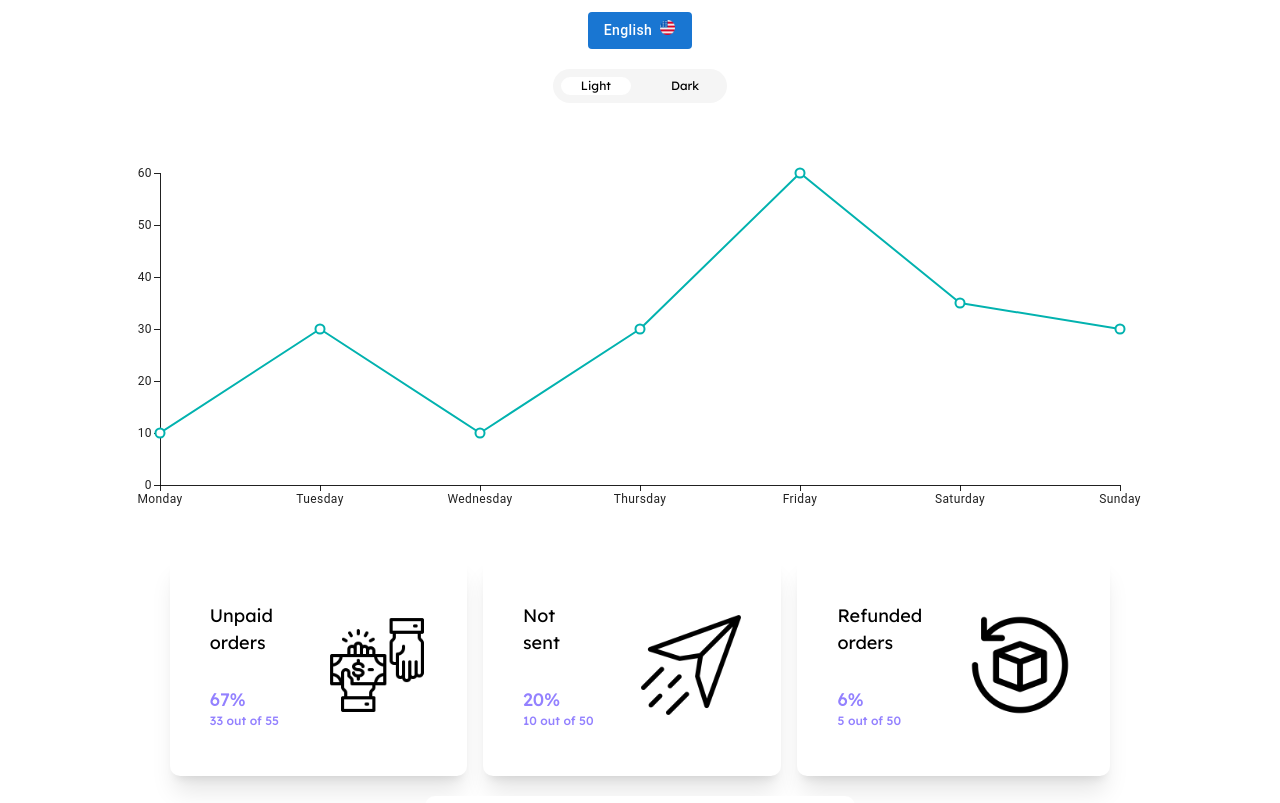
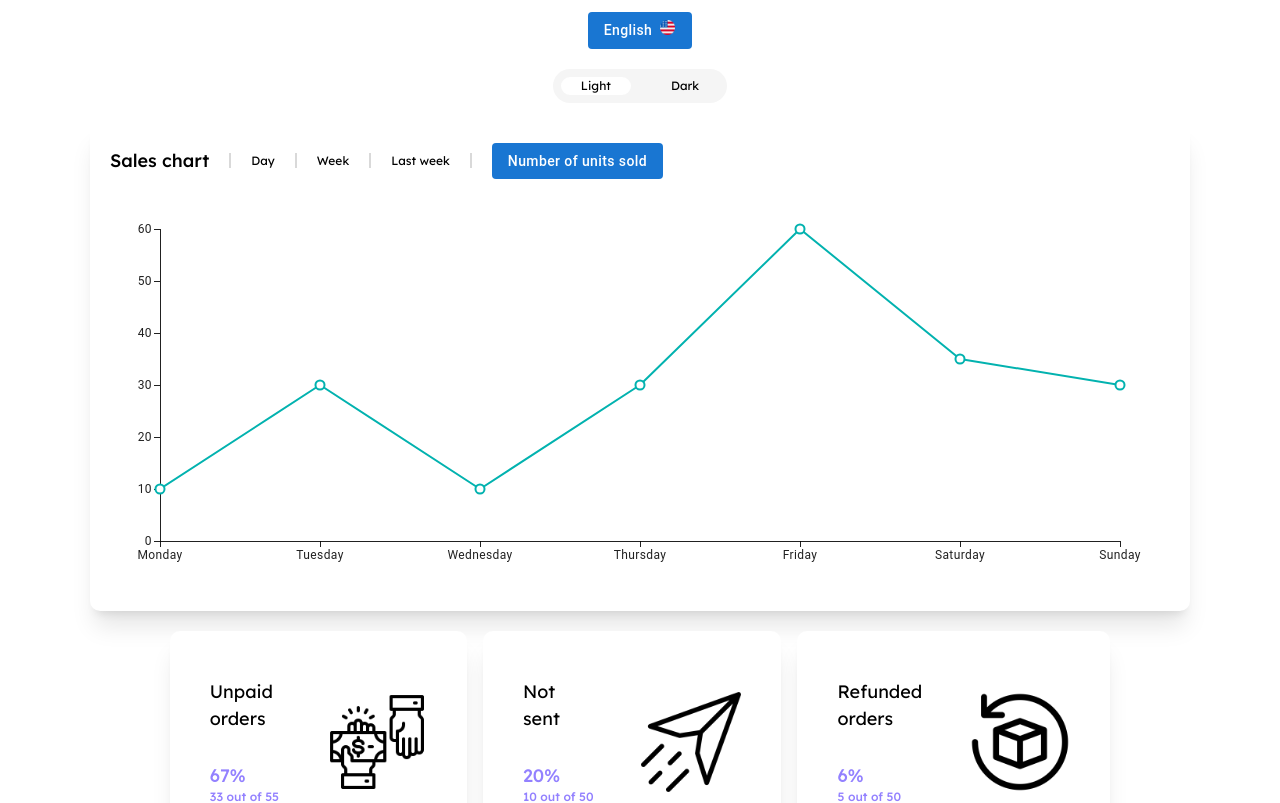
Before and after one commit to studia-pw/sellers-dashboard, a Next.js app: page / in a window 1280 px wide. Shown: the part 600-1403 px from the top of the page. Built offline with nearby package versions, Linux system fonts and the light colour scheme.

Commit message:
Sales graph looks good

```diff
--- /dev/null
+++ b/src/app/components/styled-menu.js
@@ -0,0 +1,46 @@
+import { styled } from "@mui/material/styles";
+import Menu from "@mui/material/Menu";
+import * as React from "react";
+
+export const StyledMenu = styled((props) => (
+  <Menu
+    elevation={0}
+    anchorOrigin={{
+      vertical: "bottom",
+      horizontal: "right",
+    }}
+    transformOrigin={{
+      vertical: "top",
+      horizontal: "right",
+    }}
+    {...props}
+  />
+))(({ theme }) => ({
+  "& .MuiPaper-root": {
+    borderRadius: 6,
+    marginTop: theme.spacing(1),
+    minWidth: 180,
+    color:
+      theme.palette.mode === "light"
+        ? "rgb(55, 65, 81)"
+        : theme.palette.grey[300],
+    boxShadow:
+      "rgb(255, 255, 255) 0px 0px 0px 0px, rgba(0, 0, 0, 0.05) 0px 0px 0px 1px, rgba(0, 0, 0, 0.1) 0px 10px 15px -3px, rgba(0, 0, 0, 0.05) 0px 4px 6px -2px",
+    "& .MuiMenu-list": {
+      padding: "4px 0",
+    },
+    "& .MuiMenuItem-root": {
+      "& .MuiSvgIcon-root": {
+        fontSize: 18,
+        color: theme.palette.text.secondary,
+        marginRight: theme.spacing(1.5),
+      },
+      "&:active": {
+        // backgroundColor: alpha(
+        //   theme.palette.primary.main,
+        //   theme.palette.action.selectedOpacity,
+        // ),
+      },
+    },
+  },
+}));
--- /dev/null
+++ b/src/app/dashboard/components/graph/chart-widget.js
@@ -0,0 +1,171 @@
+import * as React from "react";
+import { LineChart } from "@mui/x-charts/LineChart";
+import { useTranslation } from "react-i18next";
+import { useDispatch, useSelector } from "react-redux";
+import { changeLanguage } from "@/app/lib/store";
+import Button from "@mui/material/Button";
+import { Icon } from "@mui/material";
+import MenuItem from "@mui/material/MenuItem";
+import { StyledMenu } from "@/app/components/styled-menu";
+
+export default function ChartWidget() {
+  const { t } = useTranslation();
+  const dispatch = useDispatch();
+
+  const weekDaysLabels = [
+    t("salesChart.days.monday"),
+    t("salesChart.days.tuesday"),
+    t("salesChart.days.wednesday"),
+    t("salesChart.days.thursday"),
+    t("salesChart.days.friday"),
+    t("salesChart.days.saturday"),
+    t("salesChart.days.sunday"),
+  ];
+
+  const hoursLabels = [
+    "00",
+    "01",
+    "02",
+    "03",
+    "04",
+    "05",
+    "06",
+    "07",
+    "08",
+    "09",
+    "10",
+    "11",
+    "12",
+    "13",
+    "14",
+    "15",
+    "16",
+    "17",
+    "18",
+    "19",
+    "20",
+    "21",
+    "22",
+    "23",
+  ];
+
+  const chartTimeRanges = {
+    day: {
+      id: 0,
+      nativeName: t("salesChart.timeRanges.day"),
+    },
+    week: {
+      id: 1,
+      nativeName: t("salesChart.timeRanges.week"),
+    },
+    lastWeek: {
+      id: 2,
+      nativeName: t("salesChart.timeRanges.lastWeek"),
+    },
+  };
+  let chosenTimeRange = chartTimeRanges["day"];
+  const changeTimeRange = (timeRange) => {
+    chosenTimeRange = timeRange;
+  };
+
+  const measurementsPresentedOnChart = {
+    unitsSoldNumber: {
+      id: 0,
+      nativeName: t("salesChart.measurements.unitsSoldNumber"),
+    },
+    turnover: {
+      id: 1,
+      nativeName: t("salesChart.measurements.turnover"),
+    },
+  };
+  let chosenMeasurement = measurementsPresentedOnChart["unitsSoldNumber"];
+
+  // const language = useSelector((state) => {
+  //   return state.languageState.usedLanguage;
+  // });
+
+  const changeMeasurementAndCloseMenu = (language) => {
+    // dispatch(changeLanguage(language));
+    handleClose();
+  };
+
+  const [anchorEl, setAnchorEl] = React.useState(null);
+  const open = Boolean(anchorEl);
+  const handleClick = (event) => {
+    setAnchorEl(event.currentTarget);
+  };
+  const handleClose = () => {
+    setAnchorEl(null);
+  };
+
+  return (
+    <div className="card">
+      <div className="flex flex-row flex items-center gap-[20px]">
+        <h3 className="font-medium flex items-center justify-center">
+          {t("salesChart.header")}
+        </h3>
+        <div className="border-solid border-l-2 border-[#D9D9D9] h-[15px] w-[2px]"></div>
+
+        {Object.keys(chartTimeRanges).map((timeRange) => (
+          <React.Fragment>
+            <button
+              key={"chartTimeRange" + chartTimeRanges[timeRange].id}
+              onClick={() => changeTimeRange(chartTimeRanges[timeRange])}
+              className="text-black text-[12px] font-normal font-lexend"
+            >
+              {chartTimeRanges[timeRange].nativeName}
+            </button>
+            <div className="border-solid border-l-2 border-[#D9D9D9] h-[15px] w-[2px]"></div>
+          </React.Fragment>
+        ))}
+
+        <div>
+          <Button
+            className="rounded-full bg-[#F5F5F5] px-[10px] py-[9px] text-black text-[12px] font-normal font-lexend"
+            id="measurement-switch-button"
+            aria-controls={open ? "measurement-switch-menu" : undefined}
+            aria-haspopup="true"
+            aria-expanded={open ? "true" : undefined}
+            variant="contained"
+            disableElevation
+            sx={{
+              textTransform: "none",
+              "&:hover": {
+                backgroundColor: "#D8D8D8",
+              },
+            }}
+            onClick={handleClick}
+          >
+            {chosenMeasurement.nativeName}
+          </Button>
+          <StyledMenu
+            id="measurement-switch-menu"
+            anchorEl={anchorEl}
+            open={open}
+            onClose={handleClose}
+          >
+            {Object.keys(measurementsPresentedOnChart).map((measurement) => (
+              <MenuItem
+                type="submit"
+                key={measurement}
+                onClick={() => changeMeasurementAndCloseMenu(measurement)}
+                disabled={chosenMeasurement.id === measurement.id}
+                disableRipple
+                className="text-black text-[12px] font-normal font-lexend"
+              >
+                {measurementsPresentedOnChart[measurement].nativeName}
+              </MenuItem>
+            ))}
+          </StyledMenu>
+        </div>
+      </div>
+      <LineChart
+        series={[{ curve: "linear", data: [10, 30, 10, 30, 60, 35, 30] }]}
+        yAxis={[{ min: 0 }]}
+        xAxis={[{ scaleType: "point", data: weekDaysLabels }]}
+        width={1060}
+        height={412}
+      />
+    </div>
+  );
+}
--- a/src/app/dashboard/components/graph/graph-widget.js
+++ /dev/null
@@ -1,58 +0,0 @@
-import * as React from 'react';
-import { LineChart } from '@mui/x-charts/LineChart';
-import {useTranslation} from "react-i18next";
-
-export default function GraphWidget() {
-  const { t } = useTranslation();
-
-  const weekDaysLabels = [
-    t("salesGraph.days.monday"),
-    t("salesGraph.days.tuesday"),
-    t("salesGraph.days.wednesday"),
-    t("salesGraph.days.thursday"),
-    t("salesGraph.days.friday"),
-    t("salesGraph.days.saturday"),
-    t("salesGraph.days.sunday"),
-  ];
-
-  const hoursLabels = [
-    "00",
-    "01",
-    "02",
-    "03",
-    "04",
-    "05",
-    "06",
-    "07",
-    "08",
-    "09",
-    "10",
-    "11",
-    "12",
-    "13",
-    "14",
-    "15",
-    "16",
-    "17",
-    "18",
-    "19",
-    "20",
-    "21",
-    "22",
-    "23",
-  ];
-
-  return (
-    <div>
-      <LineChart
-        series={[
-          { curve: "linear", data: [10, 30, 10, 30, 60, 35, 30] },
-        ]}
-        yAxis={[{min: 0}]}
-        xAxis={[{ scaleType: 'point', data: weekDaysLabels }]}
-        width={1060}
-        height={412}
-      />
-    </div>
-  );
-}
--- a/src/app/dashboard/components/offer/offer-item.js
+++ b/src/app/dashboard/components/offer/offer-item.js
@@ -24,7 +24,7 @@ function OfferItemSales() {
         <p>{t("offer.turnover")}:</p>
       </div>
       <div className="flex flex-col items-end text-[#444444]">
-        <p>{t("offer.pieces", {count: 3})}</p>
+        <p>{t("offer.units", {count: 3})}</p>
         <p>9000 PLN</p>
       </div>
     </div>
--- a/src/app/i18n.js
+++ b/src/app/i18n.js
@@ -23,7 +23,7 @@ i18next.use(initReactI18next).init({
           name: "Phone 8/128",
           sold: "Sold",
           turnover: "Turnover",
-          pieces: "{{count}} pieces",
+          units: "{{count}} units",
           bestSellers: "Best sellers",
           leastSellers: "Least sellers",
         },
@@ -40,7 +40,8 @@ i18next.use(initReactI18next).init({
           refundedOrders: "Refunded orders",
           numberSummary: "{{count}} out of {{total}}",
         },
-        salesGraph: {
+        salesChart: {
+          header: "Sales chart",
           days: {
             monday: "Monday",
             tuesday: "Tuesday",
@@ -49,8 +50,17 @@ i18next.use(initReactI18next).init({
             friday: "Friday",
             saturday: "Saturday",
             sunday: "Sunday",
-          }
-        }
+          },
+          measurements: {
+            unitsSoldNumber: "Number of units sold",
+            turnover: "Turnover",
+          },
+          timeRanges: {
+            day: "Day",
+            week: "Week",
+            lastWeek: "Last week"
+          },
+        },
       },
     },
     pl : {
@@ -72,7 +82,7 @@ i18next.use(initReactI18next).init({
           name: "Telefon 8/128",
           sold: "Sprzedano",
           turnover: "Obrót",
-          pieces: "{{count}} sztuki",
+          units: "{{count}} sztuki",
           bestSellers: "Najczęściej sprzedawane",
           leastSellers: "Najrzadziej sprzedawane",
         },
@@ -89,7 +99,8 @@ i18next.use(initReactI18next).init({
           refundedOrders: "Zamówienia zwrócone",
           numberSummary: "{{count}} z {{total}}",
         },
-        salesGraph: {
+        salesChart: {
+          header: "Wykres sprzedaży",
           days: {
             monday: "Poniedziałek",
             tuesday: "Wtorek",
@@ -98,7 +109,16 @@ i18next.use(initReactI18next).init({
             friday: "Piątek",
             saturday: "Sobota",
             sunday: "Niedziela",
-          }
+          },
+          measurements: {
+            unitsSoldNumber: "Liczba sprzedanych sztuk",
+            turnover: "Obrót",
+          },
+          timeRanges: {
+            day: "Dzień",
+            week: "Tydzień",
+            lastWeek: "Ubiegły tydzień"
+          },
         }
       }
     }
--- a/src/app/page.js
+++ b/src/app/page.js
@@ -12,7 +12,7 @@ import ReviewWidget from "@/app/dashboard/components/review/review-widget";
 import QualityWidgetItem from "@/app/dashboard/components/quality/quality-widget-item";
 import ReviewItem from "@/app/dashboard/components/review/review-item";
 import { useTranslation } from "react-i18next";
-import GraphWidget from "@/app/dashboard/components/graph/graph-widget";
+import ChartWidget from "@/app/dashboard/components/graph/chart-widget";
 
 
 export default function Home() {
@@ -83,7 +83,7 @@ export default function Home() {
         <SideMenuNav />
         <LanguageSwitchButton />
         <ThemeSwitchButton />
-        <GraphWidget />
+        <ChartWidget />
         <div className="flex flex-row gap-x-4">
           {items.map((item) => (
             <OrderWidgetItem {...item} />
```
Also changed, not shown: src/app/components/language-switch-button.js (+1 -43 lines).
